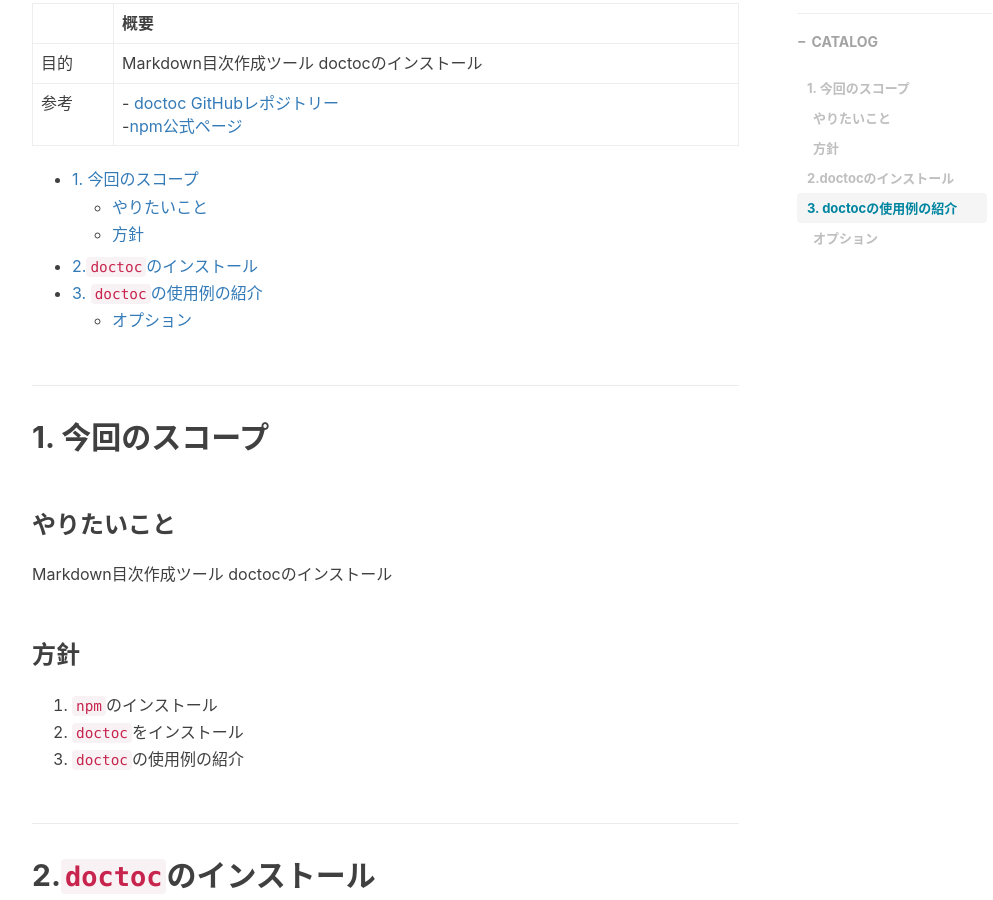
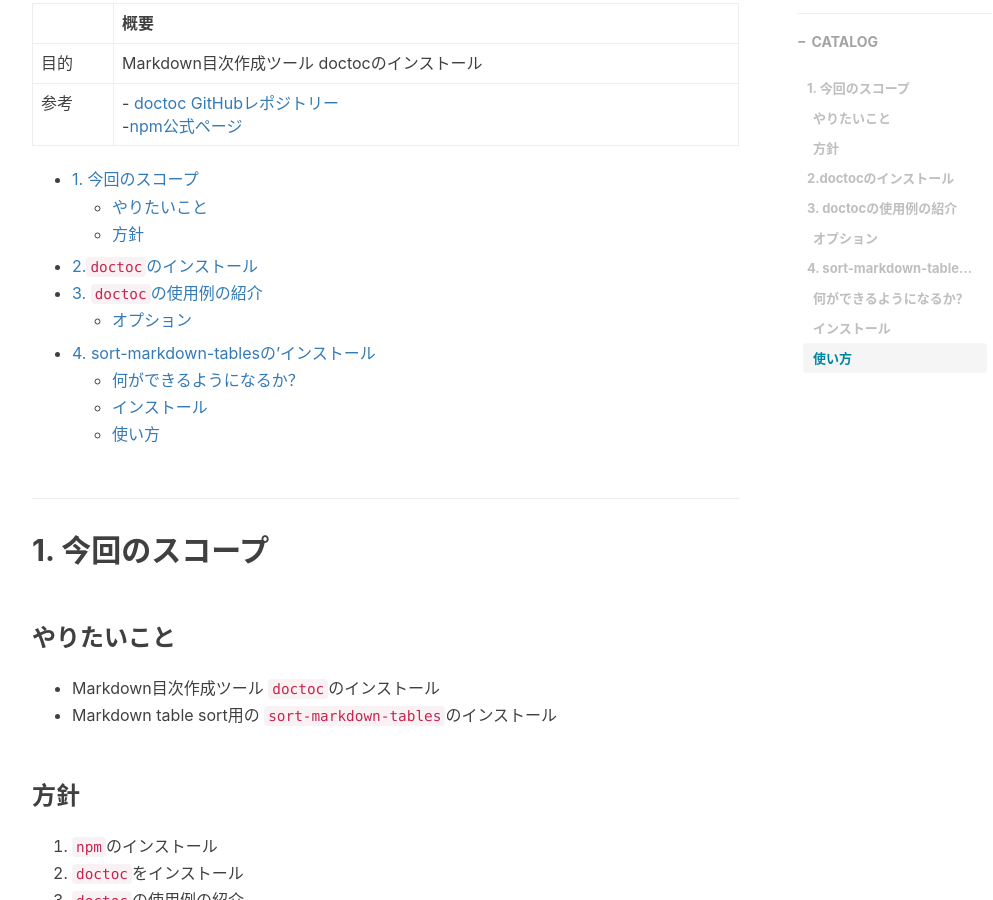
Before and after one commit to RyoNakagami/RyoNakagami.github.io, a Jekyll site: the page built from _posts/2020-12-26-ubuntu-doctoc.md, in a window 1280 px wide and 900 px high, scrolled down 610 px. Shown: the whole window, without its empty margins (233-1226 px from the left). Built offline with Jekyll 4.4.1, drawn with Linux system fonts in a browser that asks for light colours; nearby versions of some CDN libraries; comment, search, counter and statistics services are not loaded; some of the changed text lies outside the part shown.

Commit message:
FIX TABLE OF CONTENTS w.r.t 2020-12-26

````diff
--- a/_posts/2020-12-26-ubuntu-doctoc.md
+++ b/_posts/2020-12-26-ubuntu-doctoc.md
@@ -40,13 +39,18 @@ tags:
 - [2.`doctoc`のインストール](#2doctoc%E3%81%AE%E3%82%A4%E3%83%B3%E3%82%B9%E3%83%88%E3%83%BC%E3%83%AB)
 - [3. `doctoc`の使用例の紹介](#3-doctoc%E3%81%AE%E4%BD%BF%E7%94%A8%E4%BE%8B%E3%81%AE%E7%B4%B9%E4%BB%8B)
   - [オプション](#%E3%82%AA%E3%83%97%E3%82%B7%E3%83%A7%E3%83%B3)
+- [4. sort-markdown-tablesの’インストール](#4-sort-markdown-tables%E3%81%AE%E3%82%A4%E3%83%B3%E3%82%B9%E3%83%88%E3%83%BC%E3%83%AB)
+  - [何ができるようになるか？](#%E4%BD%95%E3%81%8C%E3%81%A7%E3%81%8D%E3%82%8B%E3%82%88%E3%81%86%E3%81%AB%E3%81%AA%E3%82%8B%E3%81%8B)
+  - [インストール](#%E3%82%A4%E3%83%B3%E3%82%B9%E3%83%88%E3%83%BC%E3%83%AB)
+  - [使い方](#%E4%BD%BF%E3%81%84%E6%96%B9)
 
 <!-- END doctoc generated TOC please keep comment here to allow auto update -->
 
 ## 1. 今回のスコープ
 ### やりたいこと
 
-Markdown目次作成ツール doctocのインストール
+- Markdown目次作成ツール `doctoc`のインストール
+- Markdown table sort用の `sort-markdown-tables`のインストール
 
 ### 方針
 
@@ -131,3 +135,20 @@ v10.19.0
 --gitlab    gitlab.com
 --ghost     ghost.org
 ```
+
+## 4. sort-markdown-tablesの’インストール
+### 何ができるようになるか？
+
+- Markdown tableを最初のカラムに基づいてsortすることができるようになる
+- [公式レポジトリ](https://github.com/fmma/sort-markdown-tables#readme)
+
+### インストール
+
+```zsh
+% sudo npm install -g @fmma-npm/sort-markdown-tables
+```
+
+### 使い方
+
+1. sortの対象としたいテーブルの直前に`<!-- sort-table -->`タグをつける
+2. `sort-markdown-tables -i Readme.md`とコンソールで実行する
````
Also changed, not shown: other parts of _posts/2020-12-26-ubuntu-doctoc.md (+0 -1 lines).
